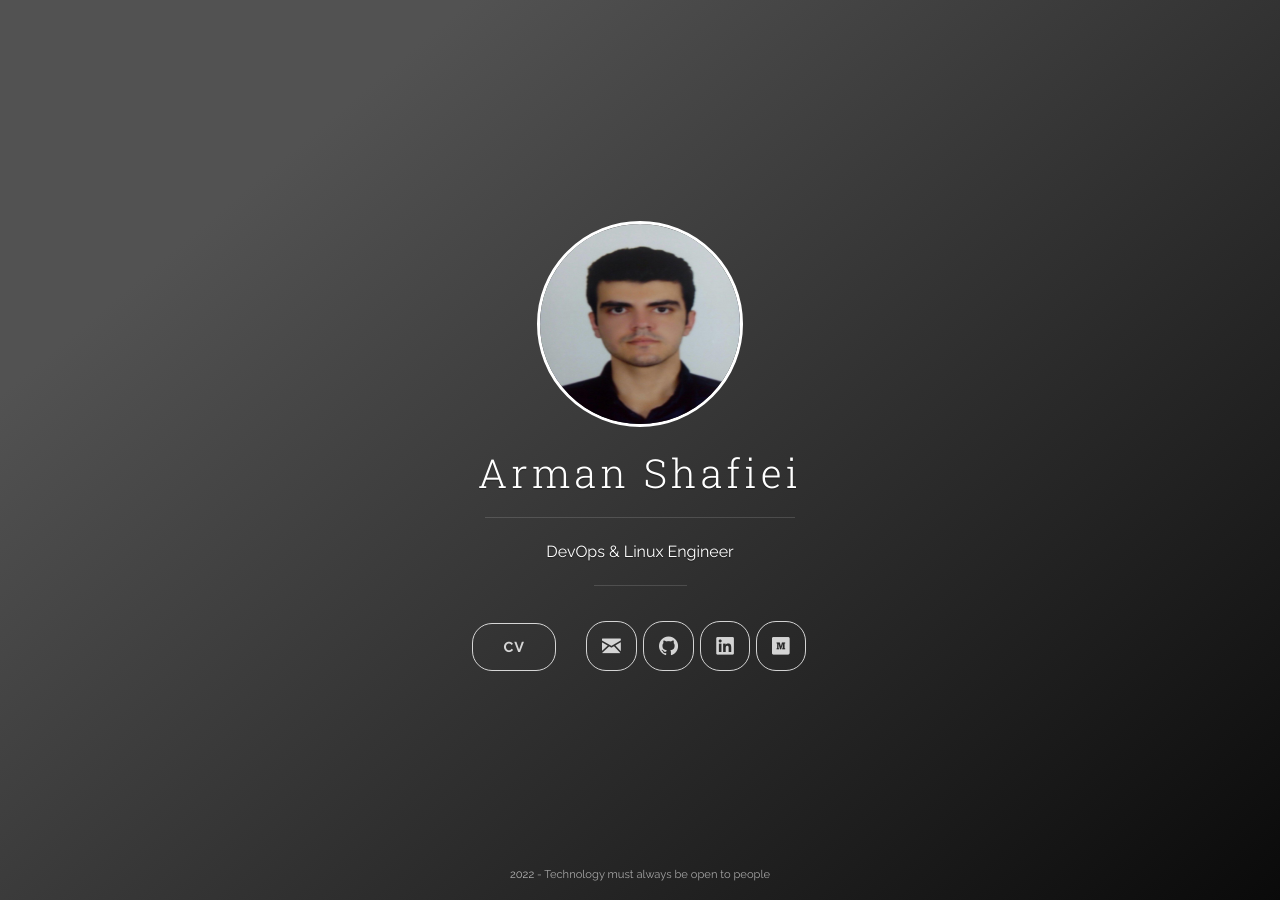
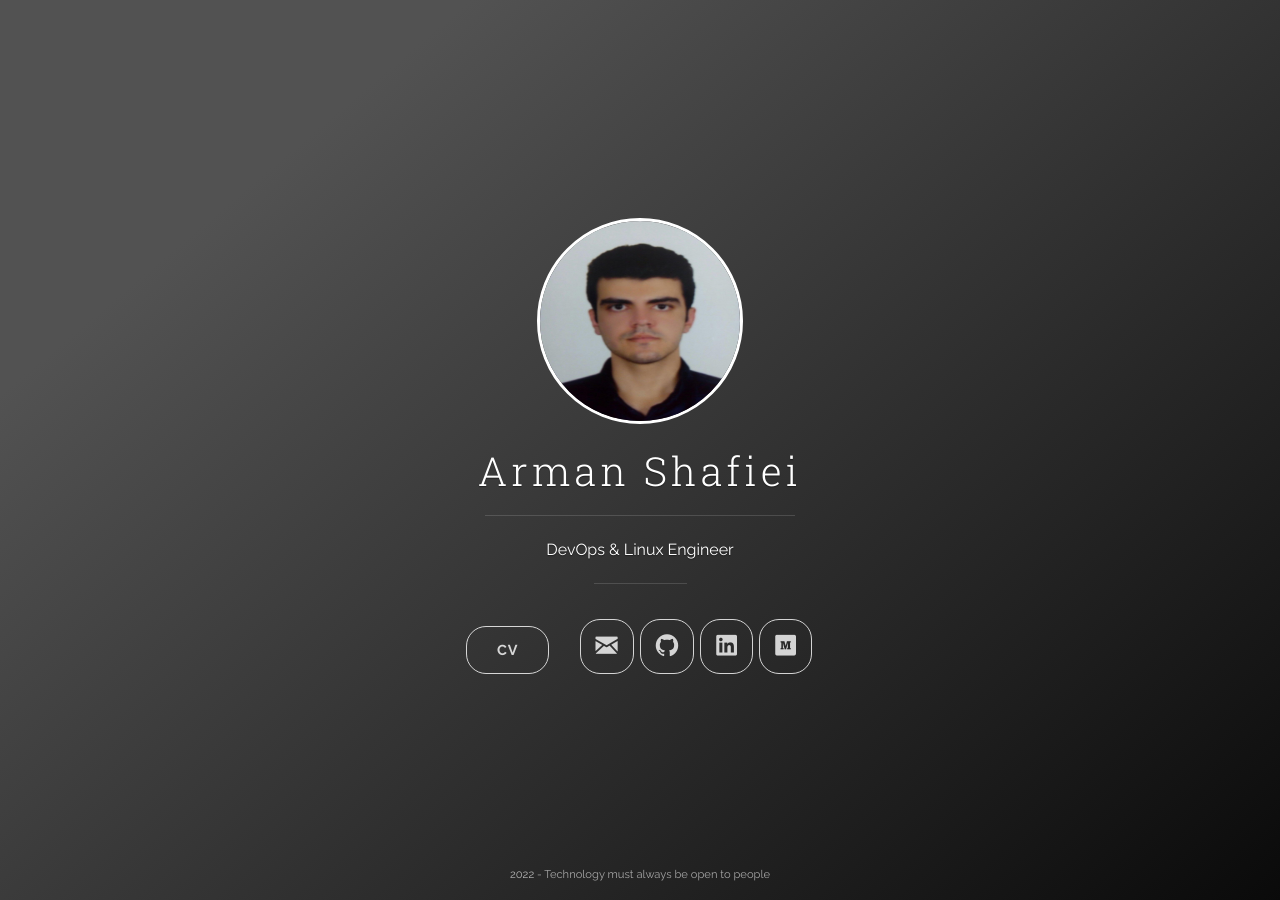
Before and after one commit to arman-shafiei/page, a Jekyll site: the page built from index.html, in a window 1280 px wide. Built offline with Jekyll 4.4.1, drawn with Linux system fonts in a browser that asks for light colours; nearby versions of some CDN libraries.

Commit message:
testing font 1

```diff
--- a/index_style/css/uno.css
+++ b/index_style/css/uno.css
@@ -1399,7 +1399,7 @@ nav {
 			display: none; }
 		.navigation--social a .icon {
 			display: block;
-			font-size: 1.7em; }
+			font-size: 2.0em; }
 
 .pagination {
 	display: block;
```
